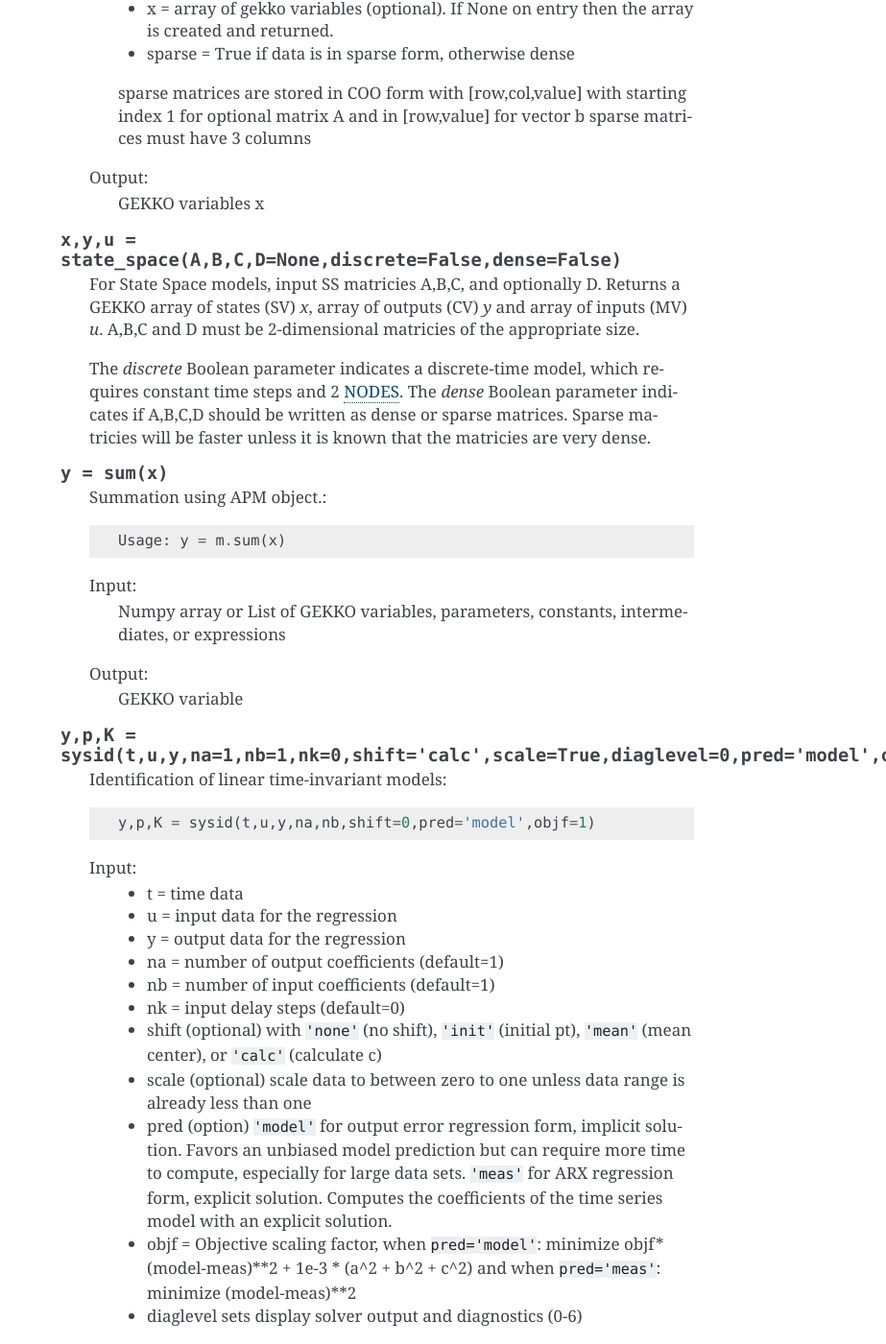
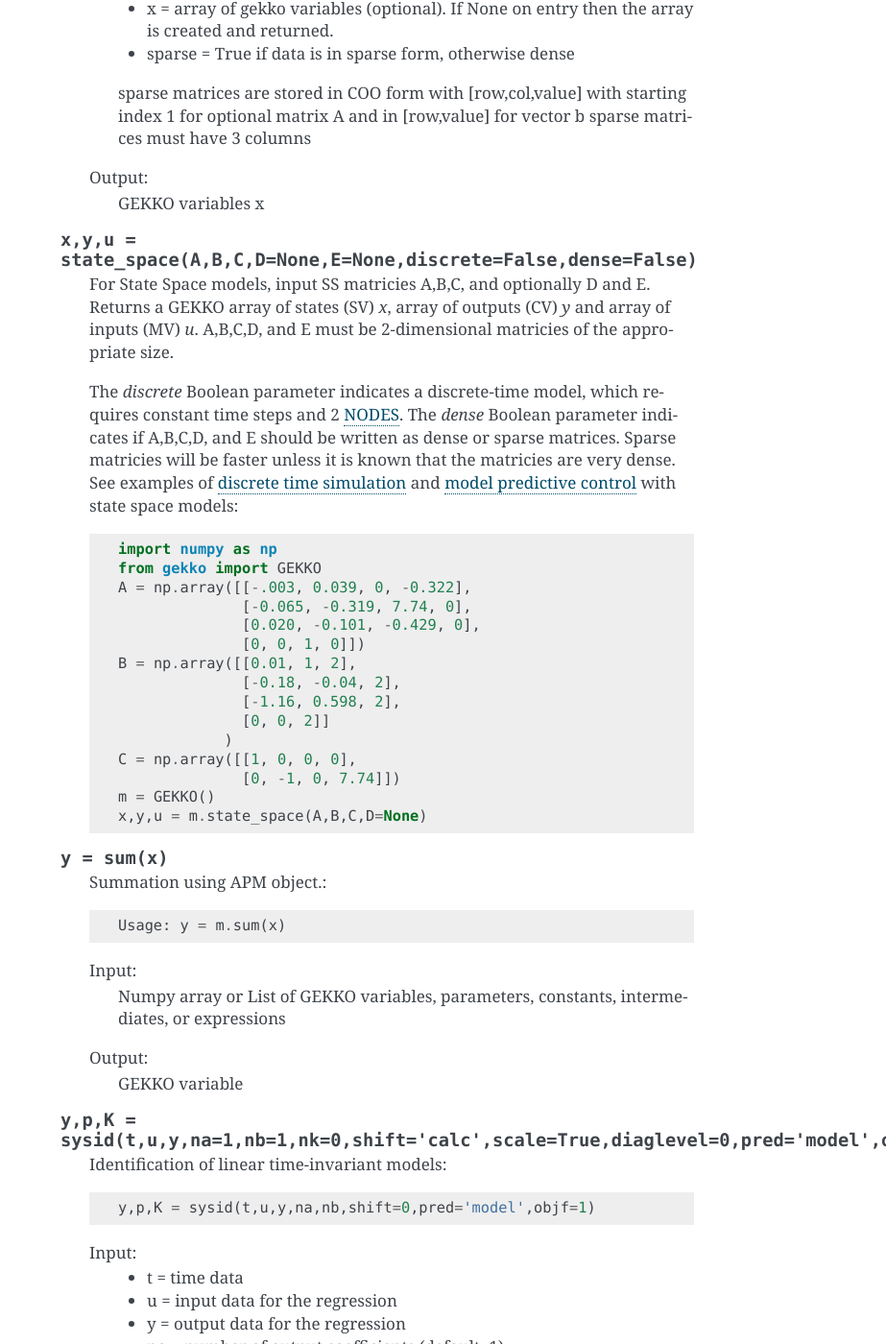
Before and after one commit to BYU-PRISM/GEKKO, a Sphinx documentation site: the page built from docs/model_methods.rst, in a window 1280 px wide and 1400 px high, scrolled down 15226 px. Shown: the whole window at 96% size, without its empty margins (357-1280 px from the left). Built offline with Sphinx 7.4.7, drawn with Linux system fonts in a browser that asks for light colours.

Commit message:
Update to state space models

```diff
--- a/docs/model_methods.rst
+++ b/docs/model_methods.rst
@@ -641,12 +641,30 @@
     Output:
     	GEKKO variables x
 
-.. py:classmethod:: x,y,u = state_space(A,B,C,D=None,discrete=False,dense=False)
+.. py:classmethod:: x,y,u = state_space(A,B,C,D=None,E=None,discrete=False,dense=False)
 
-    For State Space models, input SS matricies A,B,C, and optionally D. Returns a GEKKO array of states (SV) `x`, array of outputs (CV) `y` and array of inputs (MV) `u`. A,B,C and D must be 2-dimensional matricies of the appropriate size.
+    For State Space models, input SS matricies A,B,C, and optionally D and E. Returns a GEKKO array of states (SV) `x`, array of outputs (CV) `y` and array of inputs (MV) `u`. A,B,C,D, and E must be 2-dimensional matricies of the appropriate size.
 
     The `discrete` Boolean parameter indicates a discrete-time model, which requires constant time steps and 2 :ref:`nodes`.
-    The `dense` Boolean parameter indicates if A,B,C,D should be written as dense or sparse matrices. Sparse matricies will be faster unless it is known that the matricies are very dense.
+    The `dense` Boolean parameter indicates if A,B,C,D, and E should be written as dense or sparse matrices. Sparse matricies
+    will be faster unless it is known that the matricies are very dense. See examples of
+    `discrete time simulation <https://apmonitor.com/wiki/index.php/Apps/DiscreteStateSpace>`_ and `model predictive control <https://apmonitor.com/wiki/index.php/Apps/LinearStateSpace>`_ with state space models::
+
+       import numpy as np
+       from gekko import GEKKO
+       A = np.array([[-.003, 0.039, 0, -0.322],
+                     [-0.065, -0.319, 7.74, 0],
+                     [0.020, -0.101, -0.429, 0],
+                     [0, 0, 1, 0]])
+       B = np.array([[0.01, 1, 2],
+                     [-0.18, -0.04, 2],
+                     [-1.16, 0.598, 2],
+                     [0, 0, 2]]
+                   )
+       C = np.array([[1, 0, 0, 0],
+                     [0, -1, 0, 7.74]])
+       m = GEKKO()
+       x,y,u = m.state_space(A,B,C,D=None)
 
 .. py:classmethod:: y = sum(x)
 
```
